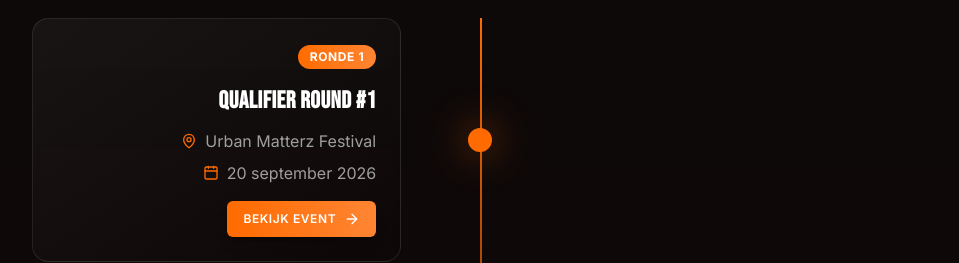
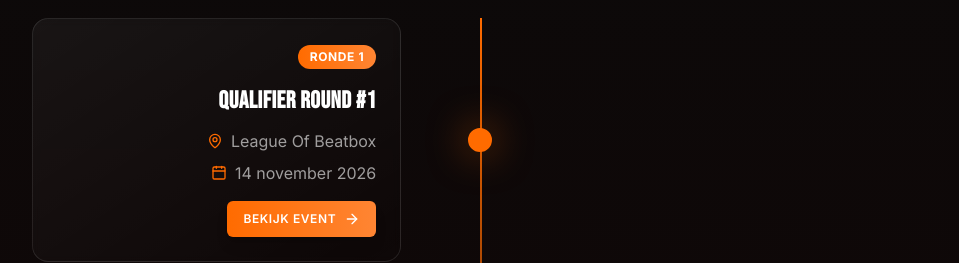
Before and after one commit to dutchbeatboxbattle/www, a Next.js app: page / in a window 1280 px wide. Shown: the part 3460-3723 px from the top of the page, without its empty margins (160-1119 px from the left). Built offline with nearby package versions, Linux system fonts and the light colour scheme.

Commit message:
Update RoadToDBB.tsx

```diff
--- a/src/components/RoadToDBB.tsx
+++ b/src/components/RoadToDBB.tsx
@@ -16,9 +16,9 @@ const events: Event[] = [
     {
         id: "qualifier-1",
         title: "QUALIFIER ROUND #1",
-        location: "Urban Matterz Festival",
-        date: "20 september 2026",
-        link: "https://urbanmatterz.nl",
+        location: "League Of Beatbox",
+        date: "14 november 2026",
+        link: "https://boomsnapclap.nl",
         isTBA: false,
     },
     {
```
